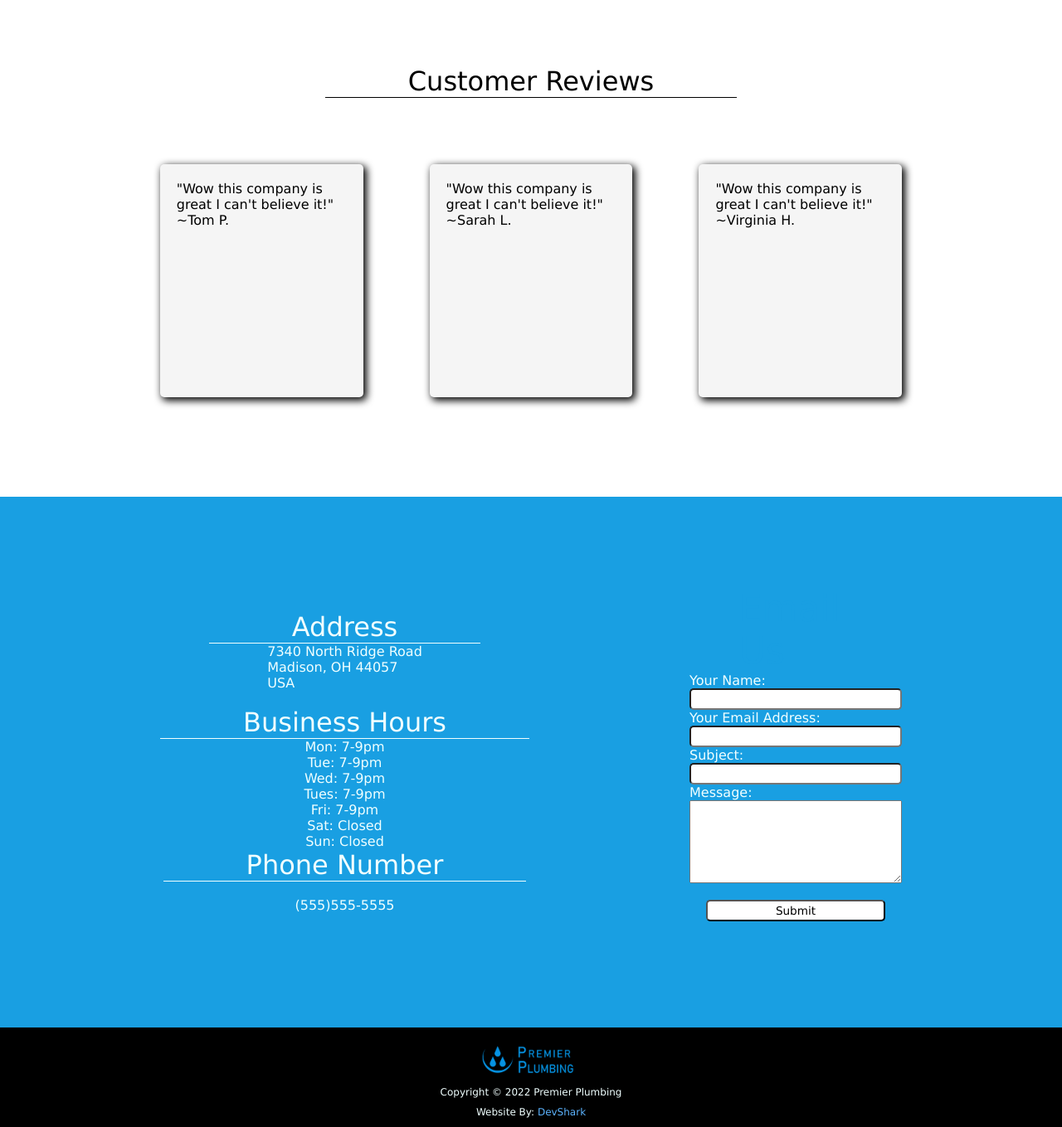
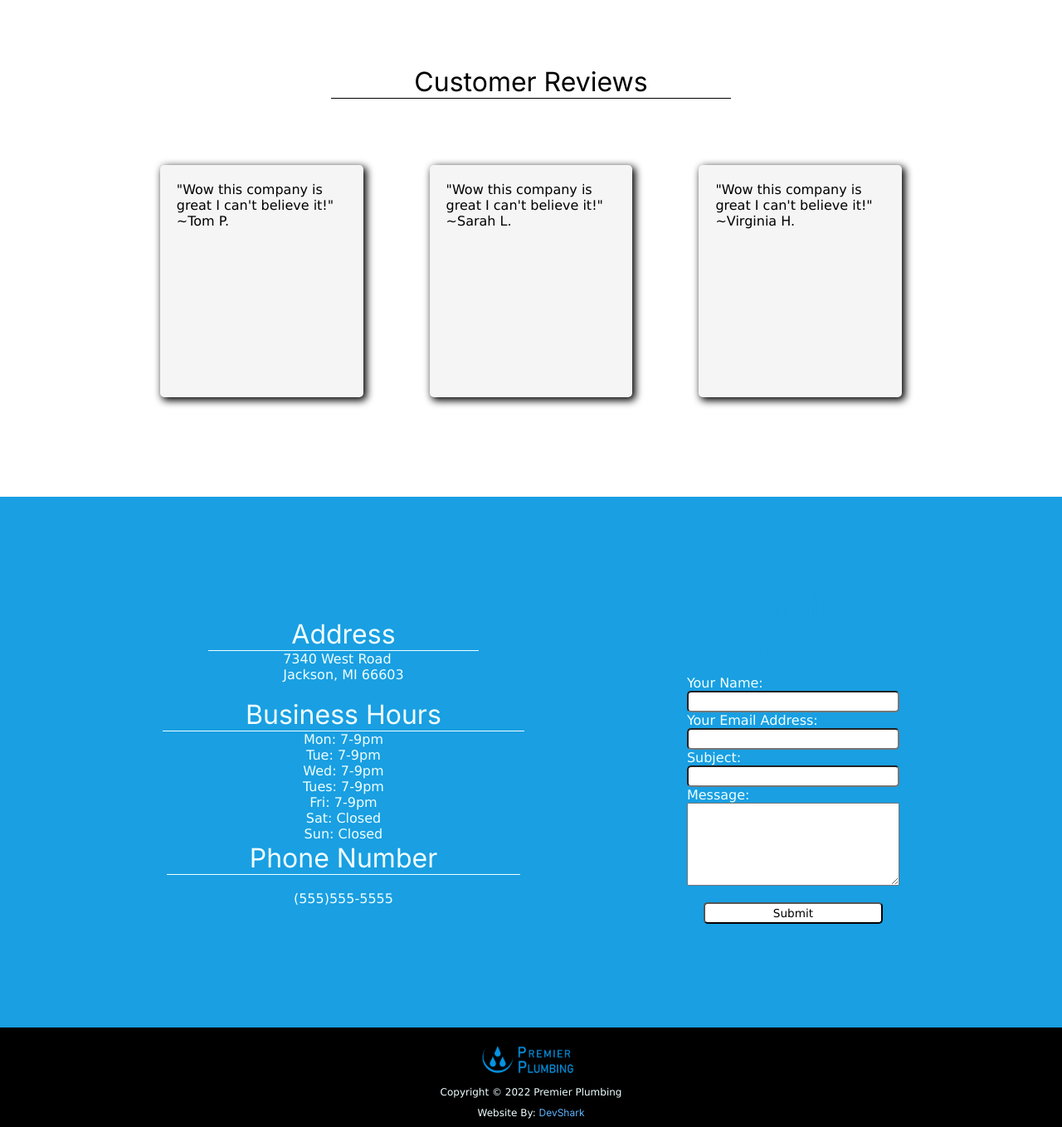
Before and after one commit to smithrh20/exampleSite1, a Django app: page / in a window 1280 px wide. Shown: the part 625-1984 px from the top of the page at 83% size. Run offline with Django 4.2, Linux system fonts and the light colour scheme.

Commit message:
font choice

```diff
--- a/exampleSite1App/static/css/stylesheet.css
+++ b/exampleSite1App/static/css/stylesheet.css
@@ -13,41 +13,48 @@ h1{
     font-size: 500%;
     font-weight: 400;
     color: rgb(25, 159, 226);
+    font-family: Inter;
 }
 
 h3{
     font-size: 275%;
-    font-weight: 100;
+    font-weight: 300;
     border-bottom: solid;
     border-bottom-width: 1px;
     padding-left: 60px;
     padding-right: 60px;
     color: rgb(25, 159, 226);
+    font-family: Inter;
 }
 
 h4{
     font-size: 200%;
-    font-weight: 100;
+    font-weight: 200;
     border-bottom: solid;
     border-bottom-width: 1px;
     padding-left: 100px;
     padding-right: 100px;
+    font-family: Inter;
 }
 
 h5{
     font-size: 175%;
-    font-weight: 100;
+    font-weight: 200;
     color: rgb(25, 159, 226);
+    font-family: Inter;
 }
 
 h6{
     font-size: 125%;
-    font-weight: 100;
+    font-weight: 500;
     font-variant: small-caps;
+    font-family: Inter;
+    color: rgb(25, 159, 226);
 }
 
 a{
     text-decoration: none;
+    font-family: Inter;
 }
 
 #header{
--- a/exampleSite1App/templates/index.html
+++ b/exampleSite1App/templates/index.html
@@ -6,6 +6,7 @@
     <meta http-equiv="X-UA-Compatible" content="IE=edge">
     <meta name="viewport" content="width=device-width, initial-scale=1.0">
     <link rel="stylesheet" href="{% static 'css/stylesheet.css' %}">
+    <link rel="stylesheet" href="https://fonts.googleapis.com/css?family=Inter">
     <title>Premier Plumbing</title>
 </head>
 <body>
@@ -40,9 +41,9 @@
         <div id="contactUs">
             <div id="info">
                 <h4>Address</h4>
-                <p>7340 North Ridge Road <br>
-                    Madison, OH 44057 <br>
-                    USA</p>
+                <p>7340 West Road <br>
+                    Jackson, MI 66603 <br>
+                </p>
                     <br>
                 <h4>Business Hours</h4>
                 <p>Mon: 7-9pm</p>
```
